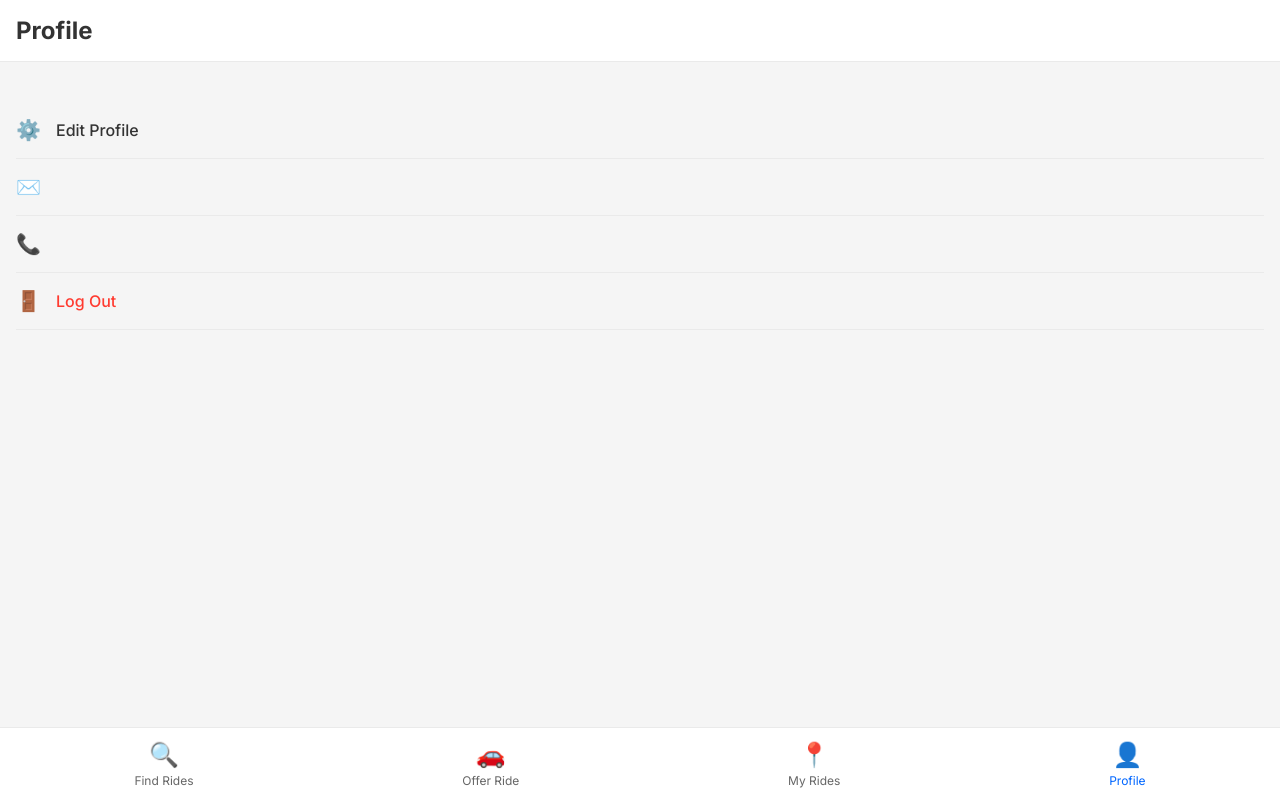
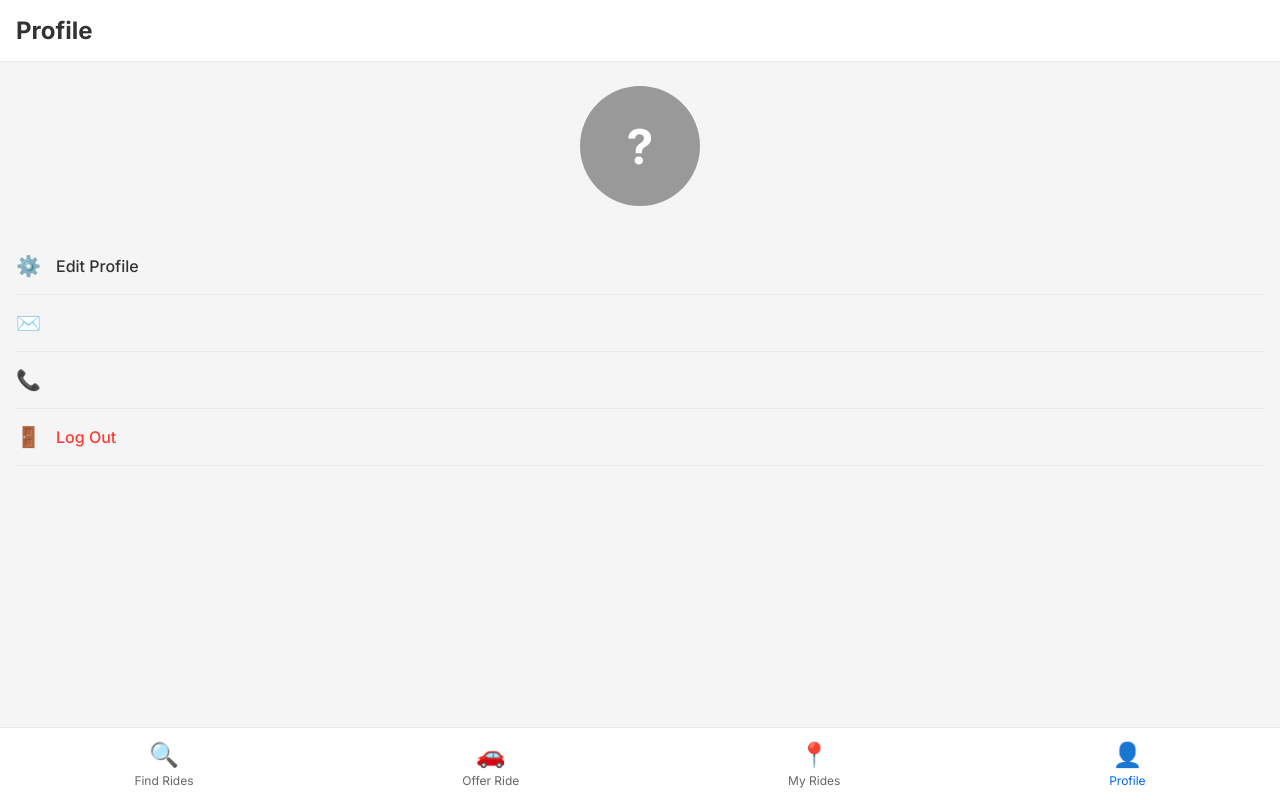
Before and after one commit to samarthby/Student_Ride_Share, a website: page public/profile.html in a window 1280 px wide. Drawn offline with Linux system fonts and the light colour scheme.

Commit message:
After adding the image to profile.html

```diff
--- a/public/profile.html
+++ b/public/profile.html
@@ -48,6 +48,21 @@
             flex-direction: column;
             align-items: center;
             padding: 24px 16px;
+        }
+
+        /* Avatar */
+        .profile-avatar {
+            width: 120px;
+            height: 120px;
+            border-radius: 50%;
+            display: flex;
+            align-items: center;
+            justify-content: center;
+            font-size: 48px;
+            font-weight: 700;
+            color: white;
+            margin-bottom: 16px;
+            text-transform: uppercase;
         }
 
         .profile-name {
@@ -187,6 +202,9 @@
         </div>
 
         <div class="profile-container">
+            <!-- Dynamic Avatar -->
+            <div id="profileAvatar" class="profile-avatar"></div>
+
             <h2 class="profile-name" id="profileName"></h2>
 
             <div class="menu-list">
@@ -254,8 +272,26 @@
         const editProfileBtn = document.getElementById("editProfileBtn");
         const cancelBtn = document.getElementById("cancelBtn");
         const saveBtn = document.getElementById("saveBtn");
+        let userId;
 
-        let userId;
+        // Generate random background color for avatar
+        function getRandomColor(name) {
+            const colors = ["#FF5733", "#33B5FF", "#9B33FF", "#33FF57", "#FFC300", "#FF33A6"];
+            const index = name ? name.charCodeAt(0) % colors.length : 0;
+            return colors[index];
+        }
+
+        // Set avatar with first letter
+        function setAvatar(name) {
+            const avatar = document.getElementById("profileAvatar");
+            if (name && name.length > 0) {
+                avatar.innerText = name[0];
+                avatar.style.backgroundColor = getRandomColor(name);
+            } else {
+                avatar.innerText = "?";
+                avatar.style.backgroundColor = "#999";
+            }
+        }
 
         document.addEventListener('DOMContentLoaded', function () {
             const name = localStorage.getItem('user_name');
@@ -266,6 +302,8 @@
             if (name) document.getElementById('profileName').innerText = name;
             if (email) document.getElementById('menuEmail').innerText = "Email: " + email;
             if (phone) document.getElementById('menuPhone').innerText = "Phone: " + phone;
+
+            setAvatar(name);
 
             // Logout
             document.getElementById('logoutBtn').onclick = function () {
@@ -306,15 +344,14 @@
                 .then(res => res.json())
                 .then(data => {
                     if (data.success) {
-                        // Update local storage
                         localStorage.setItem('user_name', updatedName);
                         localStorage.setItem('user_email', updatedEmail);
                         localStorage.setItem('user_phone', updatedPhone);
 
-                        // Update UI
                         document.getElementById('profileName').innerText = updatedName;
                         document.getElementById('menuEmail').innerText = "Email: " + updatedEmail;
                         document.getElementById('menuPhone').innerText = "Phone: " + updatedPhone;
+                        setAvatar(updatedName);
 
                         alert("✅ Profile updated successfully!");
                         editModal.style.display = "none";
```
